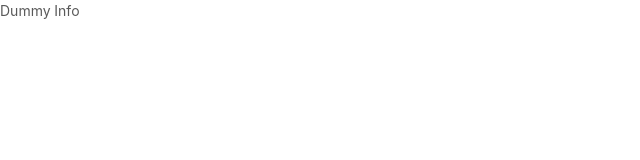
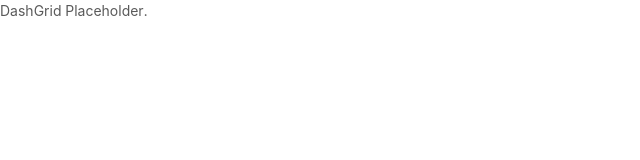
Before and after one commit to TheTurboNerdos/plwmp, a React app: page / in a window 1280 px wide. Shown: the top 160 px of the page, without its empty margins (0-640 px from the left). Built offline with nearby package versions, Linux system fonts and the light colour scheme.

Commit message:
Added template for DashGrid.

```diff
--- a/src/app.js
+++ b/src/App.js
@@ -1,12 +1,11 @@
 import React, {Component} from 'react';
+import DashGrid from './containers/DashGrid';
 
 
 export default class App extends Component {
     render() {
         return (
-            <div>
-                Dummy Info
-            </div>
+            <DashGrid/>
         )
     }
 }
--- /dev/null
+++ b/src/containers/DashGrid.js
@@ -0,0 +1,18 @@
+import React, {Component} from 'react';
+
+
+/**
+ *
+ * The DashGrid.
+ * This class is here to be the grid layout for the project.
+ *
+ */
+export default class DashGrid extends Component {
+    render() {
+        return (
+            <div>
+                DashGrid Placeholder.
+            </div>
+        )
+    }
+}
--- a/src/index.js
+++ b/src/index.js
@@ -1,6 +1,6 @@
 import React from 'react';
 import ReactDOM from 'react-dom';
-import App from './app';
+import App from './App';
 
 import 'antd/dist/antd.css'
 
```
Also changed, not shown: main.js (line endings or trailing spaces).
